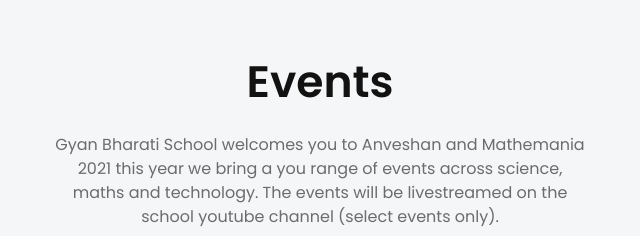
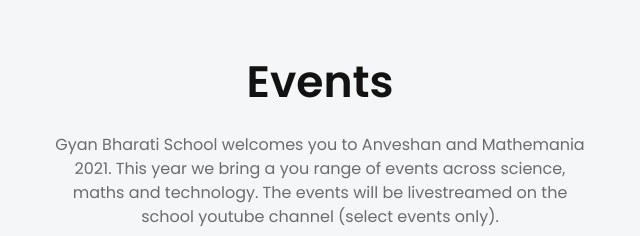
Before and after one commit to pantheonklub/AnveshanMathemania, a plain HTML site: page index.html in a window 1280 px wide. Shown: the part 1140-1376 px from the top of the page, 320-960 px from the left. Drawn offline with Linux system fonts and the light colour scheme.

Commit message:
Update index.html

```diff
--- a/index.html
+++ b/index.html
@@ -110,7 +110,7 @@
                 <div class="col-lg-6 col-md-10">
                     <div class="section-title text-center pb-10">
                         <h3 class="title">Events</h3>
-                        <p class="text">Gyan Bharati School welcomes you to Anveshan and Mathemania 2021 this year we bring a you range of events across science, maths and technology.
+                        <p class="text">Gyan Bharati School welcomes you to Anveshan and Mathemania 2021. This year we bring a you range of events across science, maths and technology.
                             The events will be livestreamed on the school youtube channel (select events only).
                         </p>
                     </div> <!-- row -->
```
